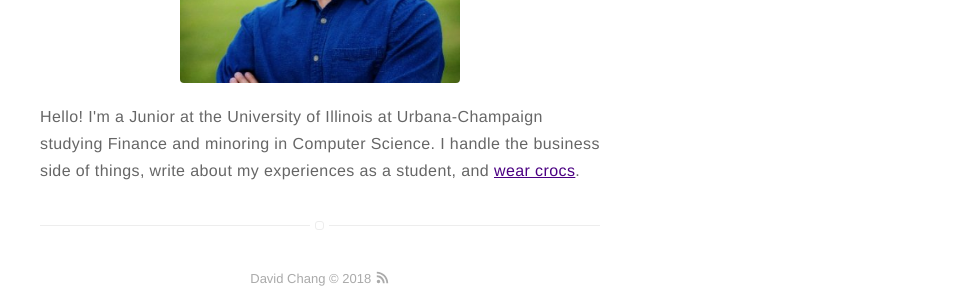
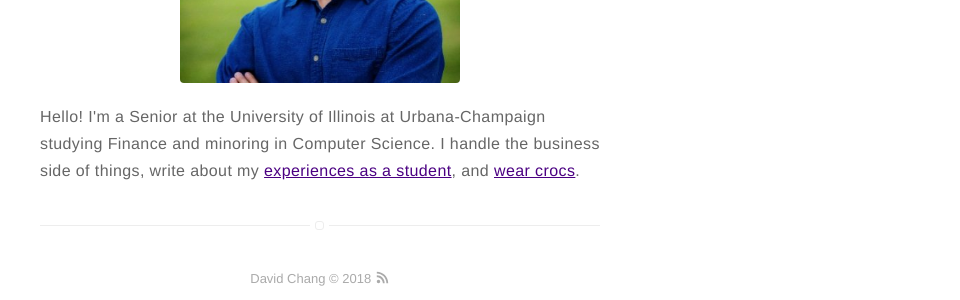
Before and after one commit to andyaustinchai/andyaustinchai.github.io, a Jekyll site: the page built from about.md, in a window 1280 px wide. Shown: the part 322-622 px from the top of the page, without its empty margins (320-1280 px from the left). Built offline with Jekyll 4.4.1, drawn with Linux system fonts in a browser that asks for light colours.

```diff
--- a/_config.yml
+++ b/_config.yml
@@ -1,6 +1,6 @@
 # main text of home
 name: David Chang
-bio: Co-Director and Product Manager @ Hack4Impact Founder @ Haven
+bio: Co-Director and Product Manager @ Hack4Impact <br> Founder @ Haven <br> Ex Product Management Intern @ Chegg
 
 # twitter summary info
 # description: A blog about technology and stuff related
--- a/about.md
+++ b/about.md
@@ -2,9 +2,12 @@
 title: About
 layout: page
 ---
-![Profile Image]({{ site.url }}/{{ site.picture }})
+<!--![Profile Image]({{ site.url }}/{{ site.picture }}) -->
 
-<p>Hello! I'm a Junior at the University of Illinois at Urbana-Champaign studying Finance and minoring in Computer Science. I handle the business side of things, write about my experiences as a student, and <a href="https://www.instagram.com/crocconnoisseur/" target="_blank">wear crocs</a>. </p>
+<a class="link" href="{{ site.url }}"> <img class="selfie" alt="Profile Image" src="{{ site.url }}/{{ site.picture }}"> </a>
+
+
+<p>Hello! I'm a Senior at the University of Illinois at Urbana-Champaign studying Finance and minoring in Computer Science. I handle the business side of things, write about my <a href = "https://medium.com/@bigdchang" target="_blank">experiences as a student</a>, and <a href="https://www.instagram.com/crocconnoisseur/" target="_blank">wear crocs</a>. </p>
 
 
 <!-- <h2>Skills</h2> -->
```
Also changed, not shown: 1 other file.
